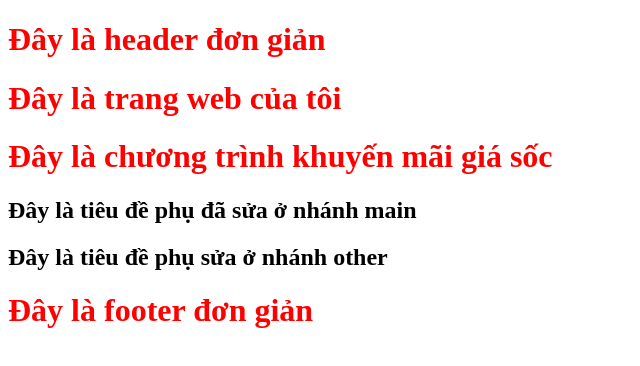
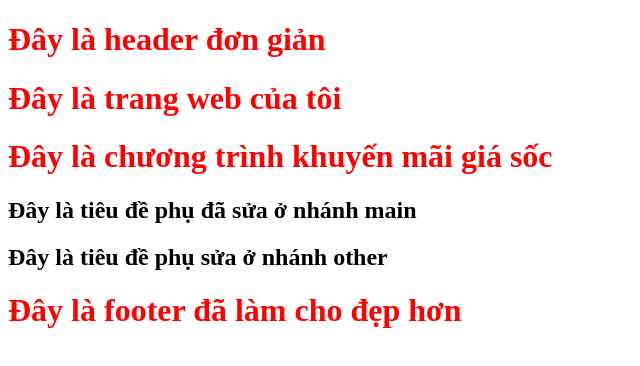
Before and after one commit to lephathien/website-ban-hang, a plain HTML site: page index.html in a window 1280 px wide. Shown: the whole page, without its empty margins (0-640 px from the left). Drawn offline with Linux system fonts and the light colour scheme.

```diff
--- a/index.html
+++ b/index.html
@@ -12,7 +12,7 @@
     <h1>Đây là chương trình khuyến mãi giá sốc</h1>
     <h2>Đây là tiêu đề phụ đã sửa ở nhánh main</h2>
     <h2>Đây là tiêu đề phụ sửa ở nhánh other</h2>
-    <h1>Đây là footer đơn giản</h1>
+    <h1>Đây là footer đã làm cho đẹp hơn</h1>
     <script src="main.js"></script>
 </body>
 </html>
```
